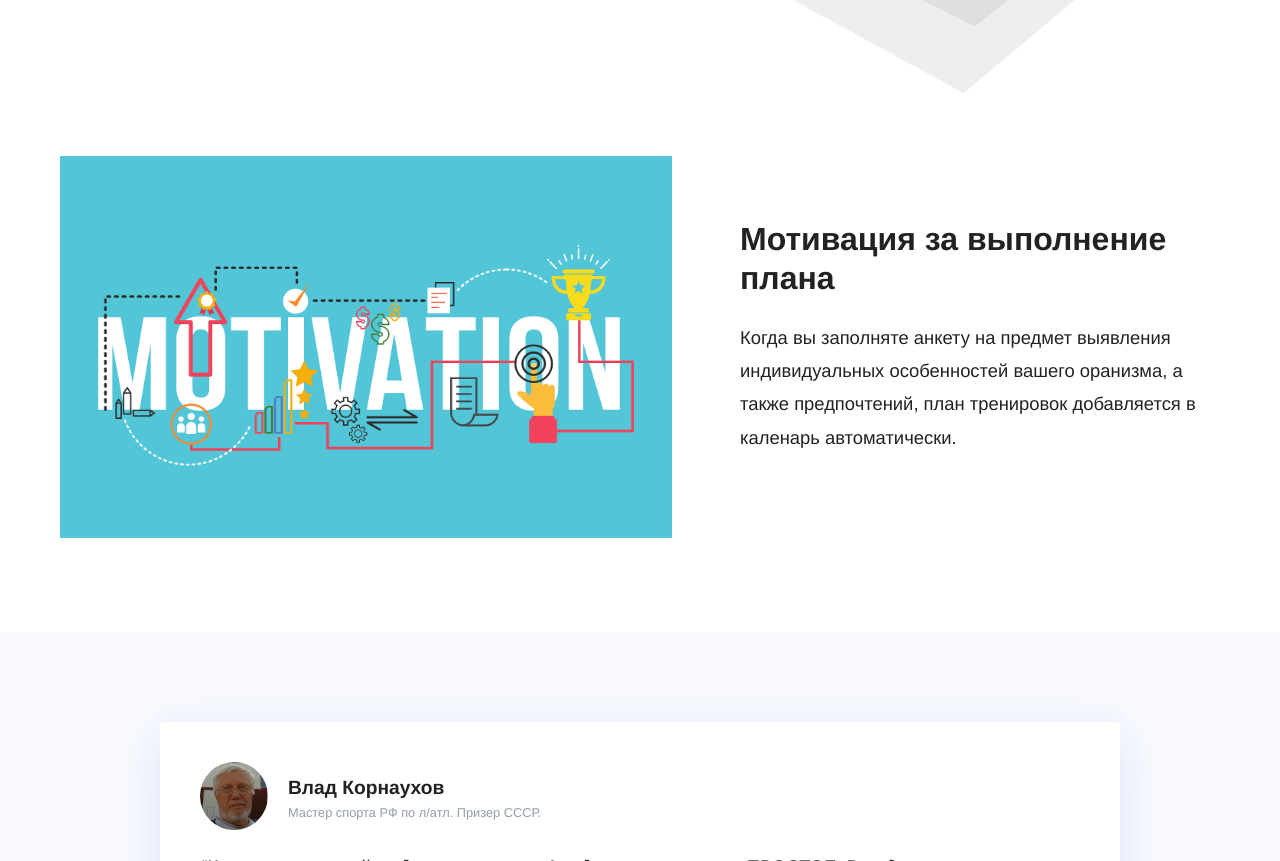
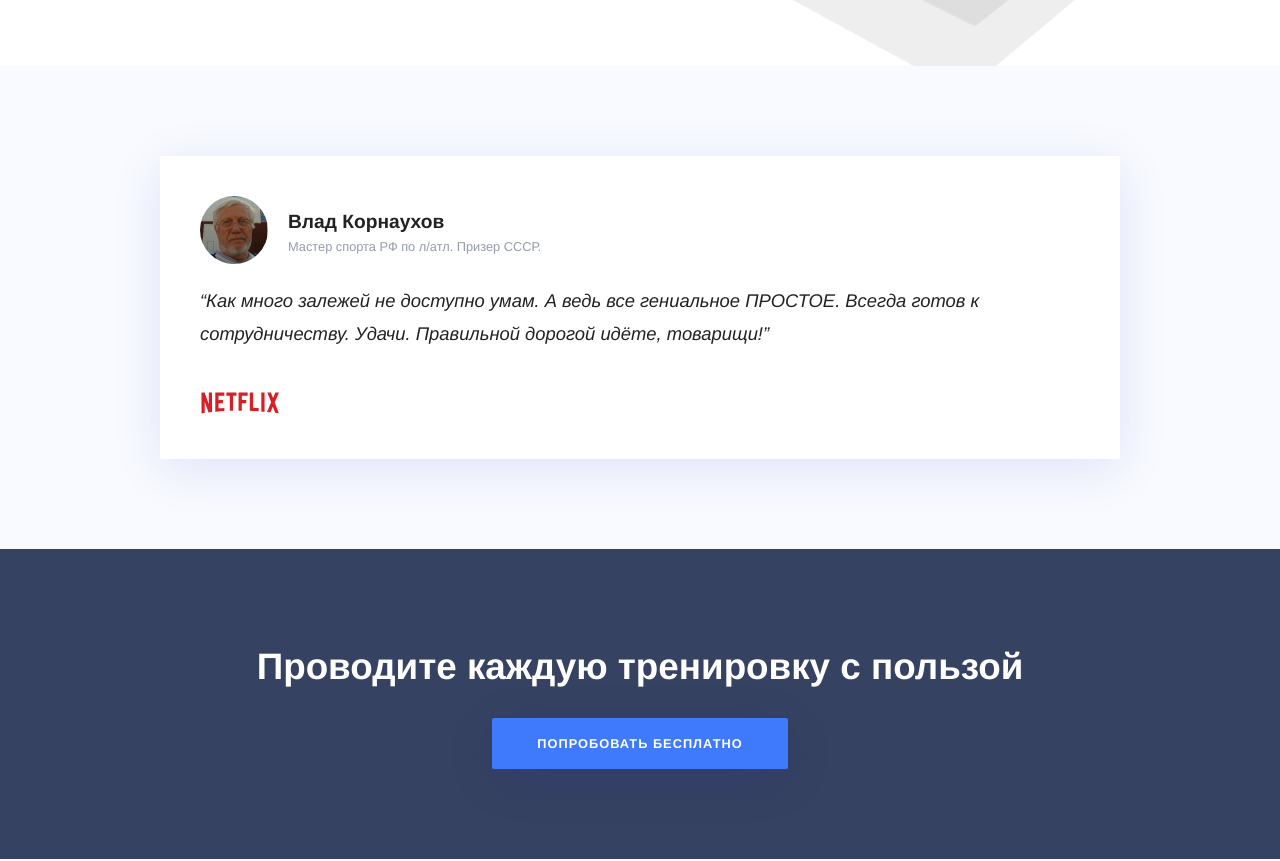
Before and after one commit to RakhimyanTim/adroholic.github.io, a Jekyll site: the page built from pages/index.html, in a window 1280 px wide and 900 px high, scrolled down 2794 px, cut to the strip 39-900 px from the top of the window. Built offline with Jekyll 4.4.1, drawn with Linux system fonts in a browser that asks for light colours; some web fonts are replaced.

Commit message:
Update index.html

```diff
--- a/pages/index.html
+++ b/pages/index.html
@@ -14,8 +14,6 @@ header_class: "landing"
   {% include components/home-page/content-image.html image="editing" heading="Наглядный план" content_markdown="Видео и картинки делают ваш план более ярким и помогают быстрее ориентироваться в упражнениях." %}
 
   {% include components/home-page/content-image.html image="tools" heading="Гибкий план" content_markdown="Когда вы пропускаете тренировку (по разным причинам), сервис учитывает это и перенастраивает план тренировок автоматически." %}
-
-  {% include components/home-page/content-image.html image="preview" heading="Мотивация за выполнение плана" content_markdown="Когда вы заполняте анкету на предмет выявления индивидуальных особенностей вашего оранизма, а также предпочтений, план тренировок добавляется в каленарь автоматически." %}
 </div>
 
 {% assign case = site.case_studies | where: "name", "Netflix" | first %}
```
